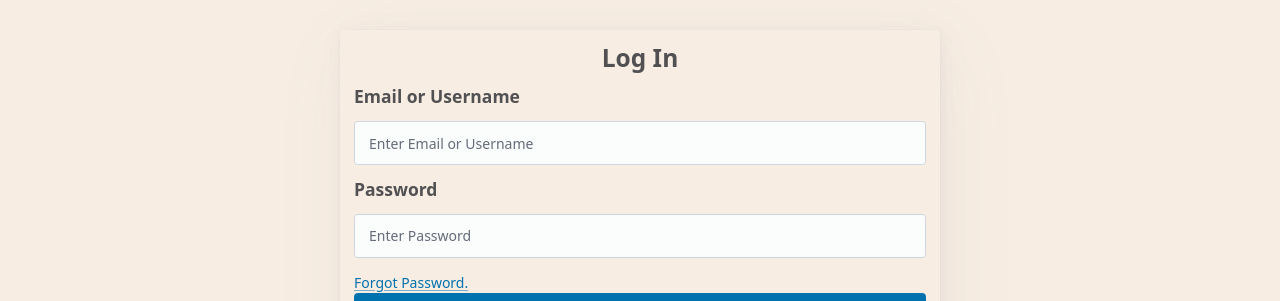
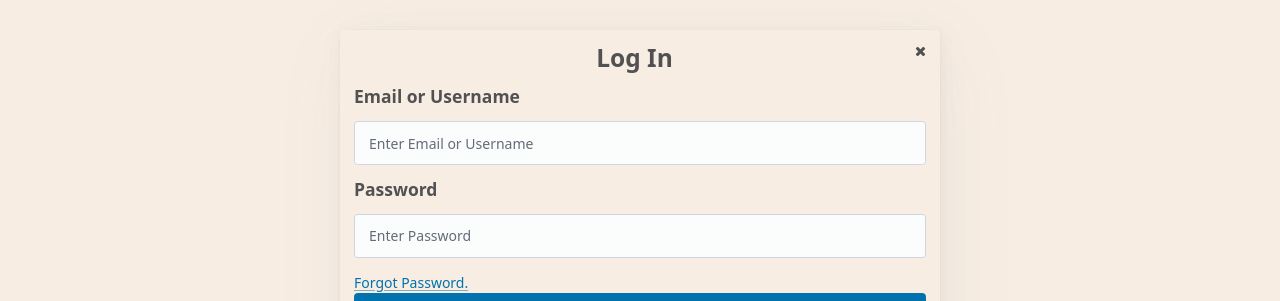
Before and after one commit to I-Greenleaf/Recipe-Website, a Flask app: page /log-in in a window 1280 px wide. Shown: the part 90-391 px from the top of the page. Run offline with Flask 3, Linux system fonts and the light colour scheme; some libraries are stand-ins or nearby versions.

Commit message:
Added 'x' to log in and sign up pages.

```diff
--- a/static/style.css
+++ b/static/style.css
@@ -173,3 +173,7 @@ article {
     /* default is display: block; */
     display: inline-block;
 }
+.no-link-show{
+    color:var(--text-color);
+    text-decoration: none;
+}
--- a/templates/log-in.html
+++ b/templates/log-in.html
@@ -18,6 +18,7 @@ p {
 
 {% block body %}
 <article class="center-box">
+    <a href="/"><span class="fa fa-times r-justify no-link-show" aria-hidden="true"></span></a>
     <h2 class="center-txt"> Log In </h2>
     <form action="{{ url_for('submit_log_in') }}" method="POST">
         <h4>Email or Username</h4>
--- a/templates/sign-up.html
+++ b/templates/sign-up.html
@@ -18,6 +18,7 @@ p {
 
 {% block body %}
 <article class="center-box">
+    <a href="/"><span class="fa fa-times r-justify no-link-show" aria-hidden="true"></span></a>
     <h2 class="center-txt"> Sign Up </h2>
     <form action="{{ url_for('submit_sign_up') }}" method="POST">
         <h4>Username</h4>
```
